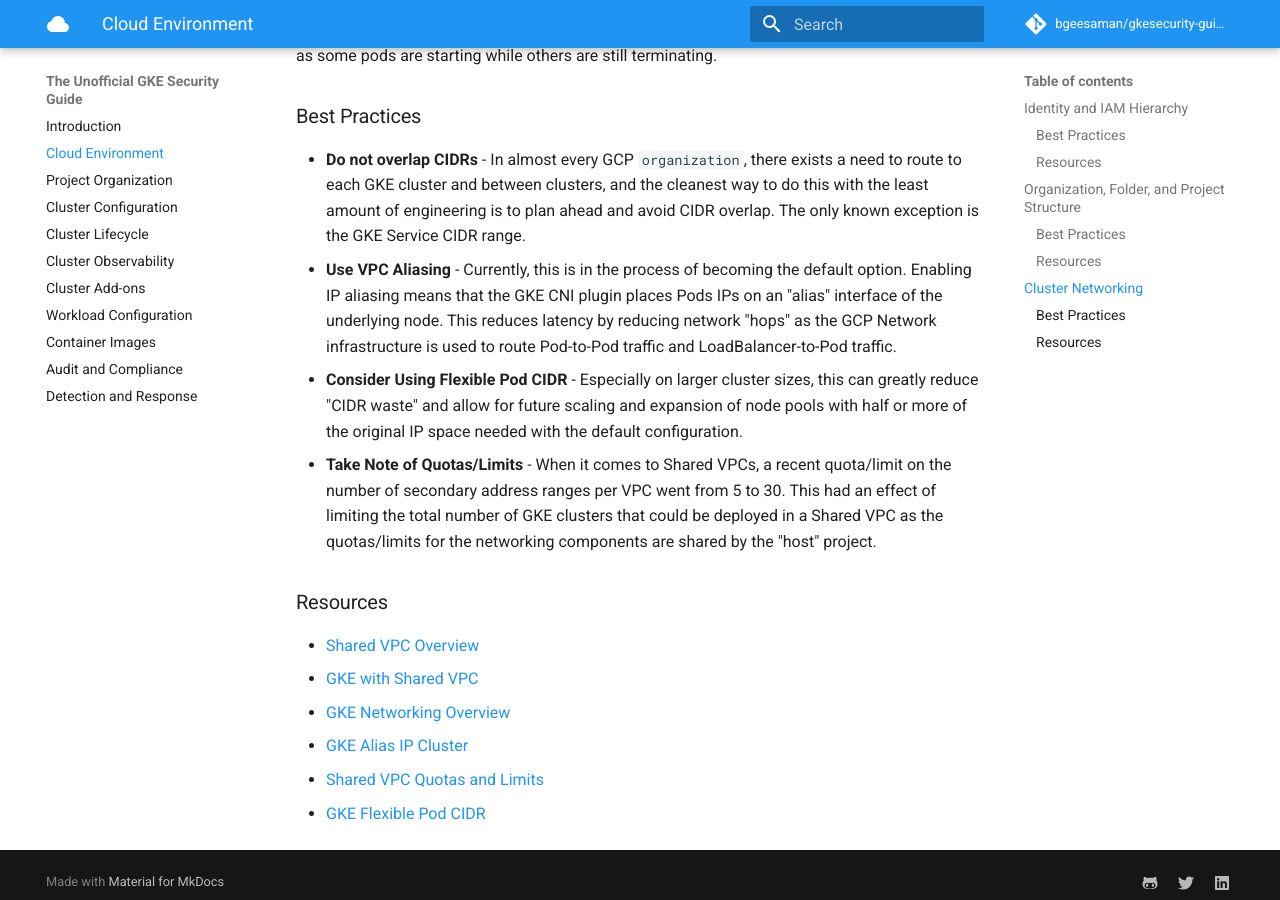
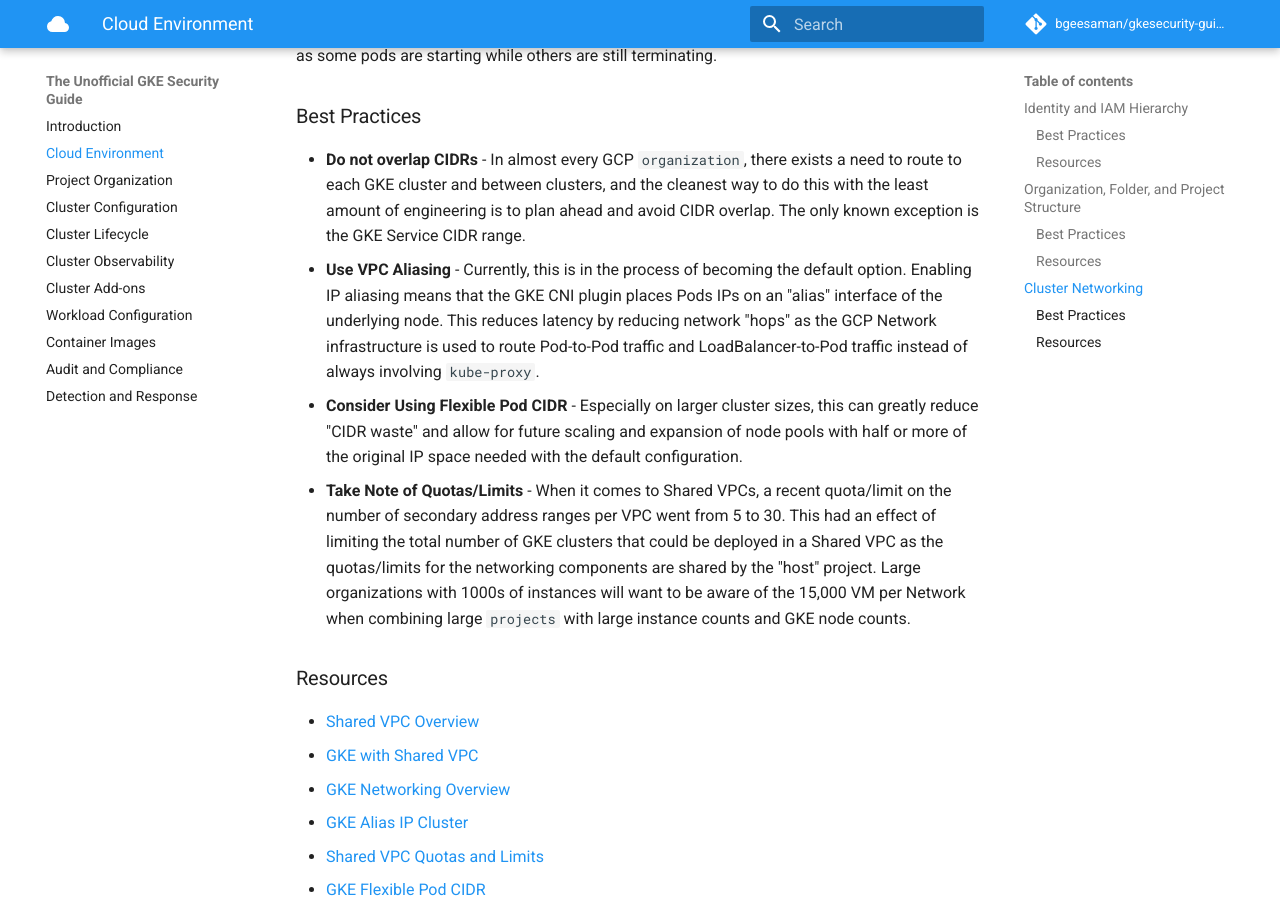
Before and after one commit to bgeesaman/gkesecurity-guide, an MkDocs documentation site: the page built from docs/cloud_environment.md, in a window 1280 px wide and 900 px high, scrolled down 7768 px. Built offline with MkDocs 1.6.1 and Material for MkDocs 9.7.7, drawn with Linux system fonts in a browser that asks for light colours; comment, search, counter and statistics services are not loaded.

Commit message:
cluster networking tweaks and link

```diff
--- a/docs/cloud_environment.md
+++ b/docs/cloud_environment.md
@@ -105,9 +105,9 @@
 ### Best Practices
 
 * **Do not overlap CIDRs** - In almost every GCP `organization`, there exists a need to route to each GKE cluster and between clusters, and the cleanest way to do this with the least amount of engineering is to plan ahead and avoid CIDR overlap.  The only known exception is the GKE Service CIDR range.
-* **Use VPC Aliasing** - Currently, this is in the process of becoming the default option.  Enabling IP aliasing means that the GKE CNI plugin places Pods IPs on an "alias" interface of the underlying node.  This reduces latency by reducing network "hops" as the GCP Network infrastructure is used to route Pod-to-Pod traffic and LoadBalancer-to-Pod traffic.
+* **Use VPC Aliasing** - Currently, this is in the process of becoming the default option.  Enabling IP aliasing means that the GKE CNI plugin places Pods IPs on an "alias" interface of the underlying node.  This reduces latency by reducing network "hops" as the GCP Network infrastructure is used to route Pod-to-Pod traffic and LoadBalancer-to-Pod traffic instead of always involving `kube-proxy`.
 * **Consider Using Flexible Pod CIDR** - Especially on larger cluster sizes, this can greatly reduce "CIDR waste" and allow for future scaling and expansion of node pools with half or more of the original IP space needed with the default configuration.
-* **Take Note of Quotas/Limits** - When it comes to Shared VPCs, a recent quota/limit on the number of secondary address ranges per VPC went from 5 to 30.  This had an effect of limiting the total number of GKE clusters that could be deployed in a Shared VPC as the quotas/limits for the networking components are shared by the "host" project.
+* **Take Note of Quotas/Limits** - When it comes to Shared VPCs, a recent quota/limit on the number of secondary address ranges per VPC went from 5 to 30.  This had an effect of limiting the total number of GKE clusters that could be deployed in a Shared VPC as the quotas/limits for the networking components are shared by the "host" project.  Large organizations with 1000s of instances will want to be aware of the 15,000 VM per Network when combining large `projects` with large instance counts and GKE node counts.
 
 ### Resources
 
@@ -115,5 +115,5 @@
 * [GKE with Shared VPC](https://cloud.google.com/kubernetes-engine/docs/how-to/cluster-shared-vpc)
 * [GKE Networking Overview](https://cloud.google.com/kubernetes-engine/docs/concepts/network-overview)
 * [GKE Alias IP Cluster](https://cloud.google.com/kubernetes-engine/docs/how-to/alias-ips#cluster_sizing)
-* [Shared VPC Quotas and Limits](VPC quotas/limits)
+* [Shared VPC Quotas and Limits](https://cloud.google.com/vpc/docs/quota#per_project)
 * [GKE Flexible Pod CIDR](https://cloud.google.com/kubernetes-engine/docs/how-to/flexible-pod-cidr)
```
